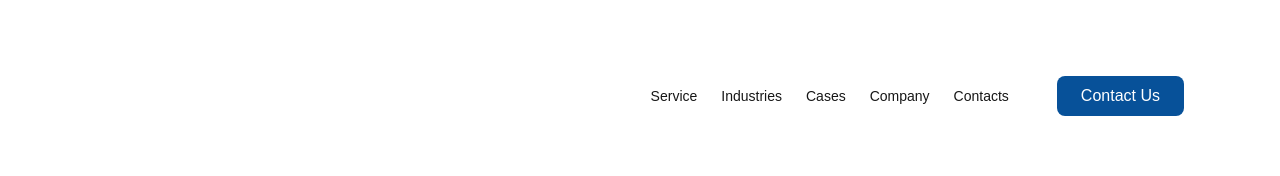
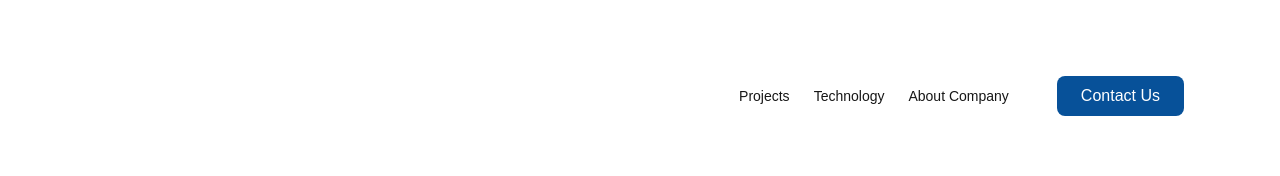
Before and after one commit to Adityaverma1998/web-3-solution, a Next.js app: page / in a window 1280 px wide. Shown: the top 176 px of the page. Built offline with nearby package versions, Linux system fonts and the light colour scheme.

Commit message:
fix: logo fix fix: header link

```diff
--- a/src/app/page.tsx
+++ b/src/app/page.tsx
@@ -15,14 +15,18 @@ export default function Home() {
     <>
       <div className={'px-12 overflow-x-hidden'}>
         <Header />
-        <HeroSectionComponents/>
-        <ProjectElement />
+        <Element name="company">
+          <HeroSectionComponents/>
+        </Element>
+        <Element name="projects">
+          <ProjectElement />
+        </Element>
         <CoinsMarquee/>
         {/* <ServiceSection/> */}
         <div className={'pb-24'}>
-
-        <OurTechStack techStack={techStack} />
-
+          <Element name="technology">
+            <OurTechStack techStack={techStack} />
+          </Element>
         </div>
         <div className={'pb-24'}>
         <Element name="contact-us">
--- a/src/components/coins-marquee/index.tsx
+++ b/src/components/coins-marquee/index.tsx
@@ -47,7 +47,7 @@ const CoinsMarquee = () => {
                 Supported Chains
             </h2>
             <p className="text-gray-400 text-sm md:text-base">
-          Lorem ipsum dolor sit amet consectetur. Et ornare vel ac.
+                Explore a wide range of blockchain networks seamlessly integrated into our platform.
             </p>
         </div>
         <Marquee pauseOnHover gradient={false} speed={40} direction="right">
--- a/src/components/header/index.tsx
+++ b/src/components/header/index.tsx
@@ -5,7 +5,11 @@ import Image from 'next/image';
 import { Link, Element } from 'react-scroll';
 
 
-const navItems: string[] = ['Service', 'Industries', 'Cases', 'Company', 'Contacts'];
+const navItems = [
+  { title: 'Projects', href: 'projects' },
+  { title: 'Technology', href: 'technology' },
+  { title: 'About Company', href: 'company' },
+];
 
 const Logo = () => (
   <div className="relative w-40 h-40"> {/* Example fixed size */}
@@ -48,9 +52,17 @@ const Header = () => {
         <nav className="flex items-center gap-6">
           <ul className="flex gap-6 text-sm font-medium">
             {navItems.map((item, index) => (
-              <li key={index} className="hover:text-blue-600 cursor-pointer">
-                {item}
-              </li>
+                <li key={index}>
+                  <Link
+                      to={item.href}
+                      smooth={true}
+                      duration={500}
+                      offset={10}
+                      className="hover:text-blue-600 cursor-pointer"
+                  >
+                    {item.title}
+                  </Link>
+                </li>
             ))}
           </ul>
           <Link to="contact-us" smooth={true} duration={500}       offset={10}
@@ -76,11 +88,19 @@ const Header = () => {
           <button className="self-end" onClick={toggleMenu}>
             <X size={24} />
           </button>
-          <ul className="flex flex-col gap-4 text-lg font-medium">
+          <ul className="flex gap-6 text-sm font-medium">
             {navItems.map((item, index) => (
-              <li key={index} className="hover:text-blue-600 cursor-pointer">
-                {item}
-              </li>
+                <li key={index}>
+                  <Link
+                      to={item.href}
+                      smooth={true}
+                      duration={500}
+                      offset={10}
+                      className="hover:text-blue-600 cursor-pointer"
+                  >
+                    {item.title}
+                  </Link>
+                </li>
             ))}
           </ul>
           <Link to="contact-us" smooth={true} duration={500}>
```
Also changed, not shown: public/logo.svg. Lines whose indentation alone changed are shown as unchanged.
